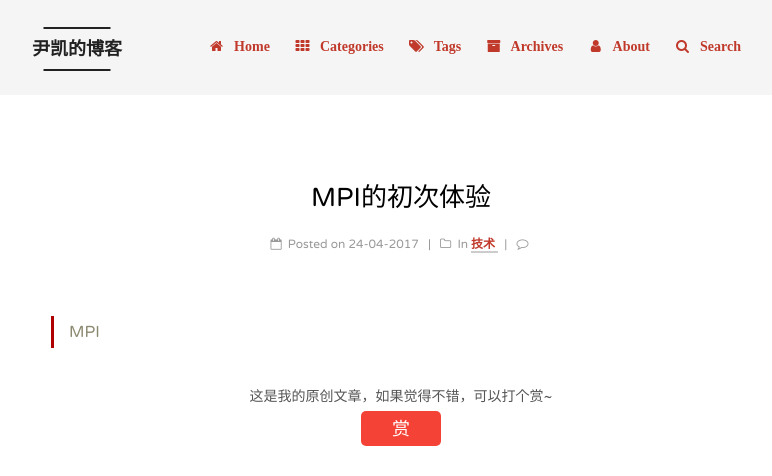
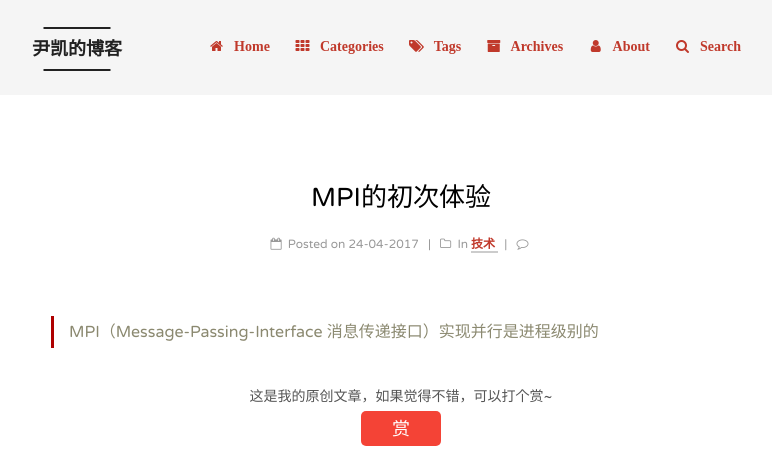
Before and after one commit to innnk/innnk.github.io, a Jekyll site: the page built from _posts/2017-04-24-mpi.md, in a window 1280 px wide. Shown: the top 476 px of the page, without its empty margins (239-1011 px from the left). Built offline with Jekyll 4.4.1, drawn with Linux system fonts in a browser that asks for light colours; comment, search, counter and statistics services are not loaded; grey boxes are pictures that could not be loaded.

Commit message:
update blog

```diff
--- a/_posts/2017-04-24-mpi.md
+++ b/_posts/2017-04-24-mpi.md
@@ -5,4 +5,4 @@ tags: [分布式, 并行计算]
 category: 技术
 mathjax: true
 ---
->MPI
+>MPI（Message-Passing-Interface 消息传递接口）实现并行是进程级别的
```
